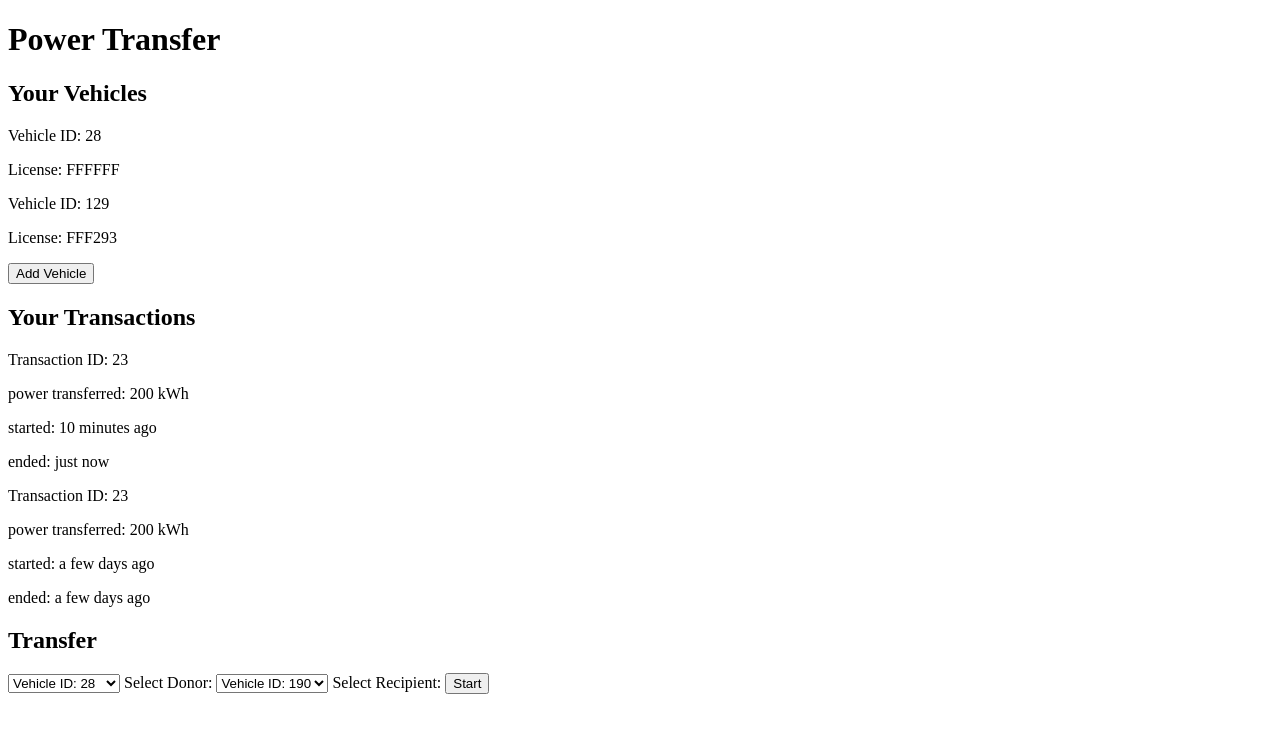
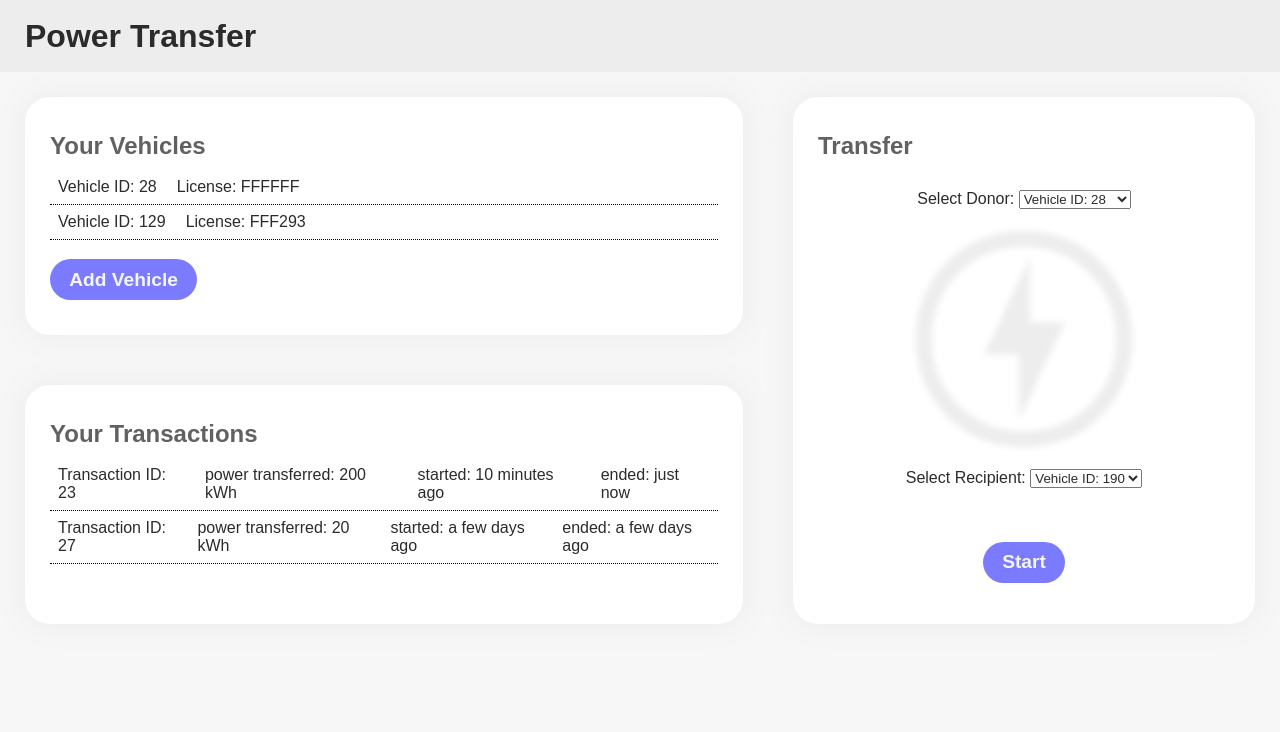
Before and after one commit to bryanyanay/testPowerTransferApp, a plain HTML site: page index.html in a window 1280 px wide. Drawn offline with Linux system fonts and the light colour scheme.

Commit message:
Style with css

```diff
--- a/index.html
+++ b/index.html
@@ -4,56 +4,65 @@
     <meta charset="UTF-8">
     <meta http-equiv="X-UA-Compatible" content="IE=edge">
     <meta name="viewport" content="width=device-width, initial-scale=1.0">
+
+    <link rel="stylesheet" href="styles.css">
     <title>Power Transfer</title>
 </head>
 <body>
-    <h1>Power Transfer</h1>
-
-    <div>
+    <h1 class="title">Power Transfer</h1>
+    <div class="vehicles box">
         <h2>Your Vehicles</h2>
-        <div>
+        <div class="row">
             <p>Vehicle ID: 28</p>
             <p>License: FFFFFF</p>
         </div>
-        <div>
+        <div class="row">
             <p>Vehicle ID: 129</p>
             <p>License: FFF293</p>
         </div>
         <button type="button">Add Vehicle</button>
     </div>
 
-    <div>
+    <div class="transactions box">
         <h2>Your Transactions</h2>
-        <div>
+        <div class="row">
             <p>Transaction ID: 23</p>
             <p>power transferred: 200 kWh</p>
             <p>started: 10 minutes ago</p>
             <p>ended: just now</p>
         </div>
-        <div>
-            <p>Transaction ID: 23</p>
-            <p>power transferred: 200 kWh</p>
+
+        <div class="row">
+            <p>Transaction ID: 27</p>
+            <p>power transferred: 20 kWh</p>
             <p>started: a few days ago</p>
             <p>ended: a few days ago</p>
         </div>
     </div>
 
+    <div class="transfer box">
+        <h2>Transfer</h2>
+        <form id="transfer-form" action="" method="post">
+
             <div>
-        <h2>Transfer</h2>
-        <form action="" method="post">
+                <label for="donor-vehicle">Select Donor:</label>
                 <select name="donorVehicle" id="donor-vehicle"> <!--we must make sure that the donor vehicle can only be the current user's vehicle-->
                     <option value="28">Vehicle ID: 28</option>
                     <option value="129">Vehicle ID: 129</option>
                 </select>
-            <label for="donor-vehicle">Select Donor:</label>
+            </div>
 
+            <img id="charging-img" src="charging.svg" alt="Charging icon" style="width: 260px; height: 260px;">
+
+            <div>
+                <label for="recipient-vehicle">Select Recipient:</label>
                 <select name="recipientVehicle" id="recipient-vehicle"> <!--we must make sure that they can't charge the same vehicle-->
                     <option value="190">Vehicle ID: 190</option>
                     <option value="191">Vehicle ID: 191</option>
                     <option value="194">Vehicle ID: 194</option>
                 </select>
-            <label for="recipient-vehicle">Select Recipient:</label>
-            <button type="submit">Start</button>
+            </div>
+            <button type="submit" style="margin-top: auto;">Start</button>
         </form>
     </div>
 
--- /dev/null
+++ b/styles.css
@@ -0,0 +1,105 @@
+* {
+    padding: 0;
+    margin: 0;
+
+
+    font-family: Arial, Helvetica, sans-serif;
+    color:rgb(43, 43, 43);
+}
+
+h1 {
+    font-size: 2rem;
+    padding: 10px 25px;
+}
+h2 {
+    font-size: 1.5rem;
+    margin-bottom: 10px;
+    color:rgb(97, 97, 97);
+}
+
+
+body {
+    display: grid;
+    grid-template: 0.5fr 2fr 2fr / 3fr 2fr;
+    grid-template-areas:
+        "title title"
+        "vehicles transfer"
+        "transactions transfer";
+
+
+    background-color: hsl(0, 0%, 97%);
+
+}
+
+.title {
+    grid-area: title;
+    display: flex;
+    align-items: center;
+
+    background-color: hsl(0, 0%, 93%);
+}
+.vehicles {
+    grid-area: vehicles;
+}
+.transactions {
+    grid-area: transactions;
+}
+.transfer {
+    grid-area: transfer;
+
+}
+.box {
+    border-radius: 25px;
+    box-shadow: 0px 0px 30px 3px hsl(0, 0%, 93%);
+    margin: 25px;
+    padding: 35px 25px;
+    background-color: white;
+}
+
+#transfer-form {
+    display: flex;
+    flex-direction: column;
+    align-items: center;
+    height: 86%;
+
+    padding: 20px 0;
+
+}
+
+.row {
+    display: flex;
+    gap: 20px;
+
+    padding: 0.5em;
+    border-bottom: 1px dotted black;
+    color:rgb(97, 97, 97);
+}
+.row:hover {
+    background-color: hsl(0, 0%, 97%);
+}
+
+button {
+    color: whitesmoke;
+    background-color: rgb(123, 123, 255);
+
+    border: none;
+    border-radius: 1000000px;
+
+    font-size: 1.2rem;
+    font-weight: bold;
+    padding: 0.5em 1em;
+    margin-top: 1em;
+
+    transition: transform 0.2s, background-color 0.2s;
+}
+button:hover {
+    background-color: rgb(65, 65, 175);
+    transform: scale(1.05);
+}
+
+#charging-img {
+    filter: blur(3px);
+}
+#charging-img:hover {
+    filter: blur(1px) brightness(0) saturate(100%) invert(99%) sepia(40%) saturate(2162%) hue-rotate(73deg) brightness(95%) contrast(95%);
+}
```
Also changed, not shown: charging.svg (added). Lines whose indentation alone changed are shown as unchanged.
